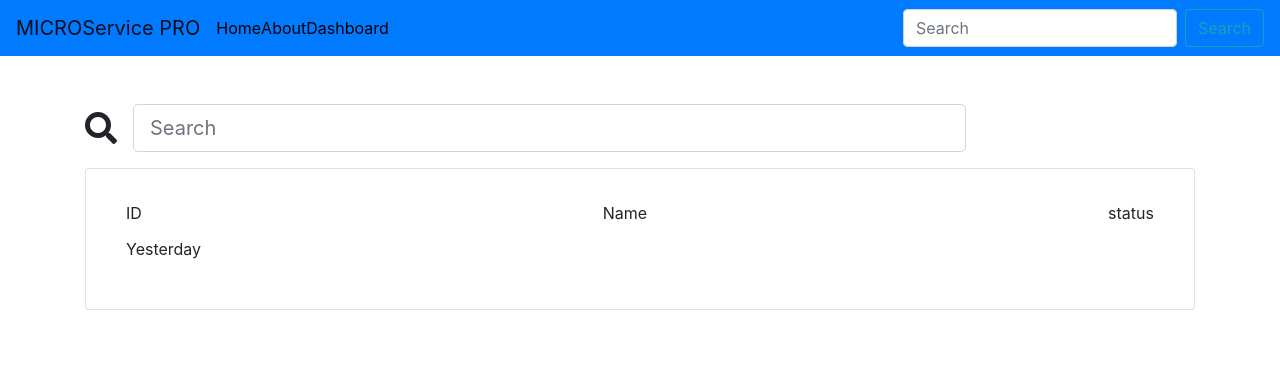
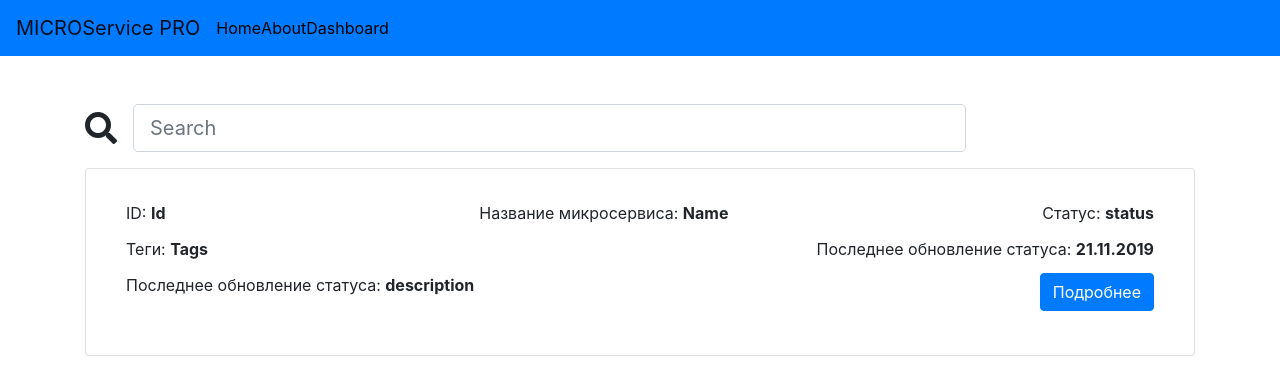
Before and after one commit to victor-sha/micro-sm, a React (Create React App) app: page / in a window 1280 px wide. Shown: the top 392 px of the page. Built offline with nearby package versions, Linux system fonts and the light colour scheme.

Commit message:
поправил плашку сервисов

```diff
--- a/src/MSserviceList.js
+++ b/src/MSserviceList.js
@@ -7,13 +7,18 @@ export class MSserviceList extends React.Component {
         <div className="card list-group-item">
           <div className="card-body">
             <div className="card-title d-flex justify-content-between">
-              <span>ID</span>
-              <span>Name</span>
-              <span>status</span>
+              <span>ID: <b>Id</b></span>
+              <span>Название микросервиса: <b>Name</b></span>
+              <span>Статус: <b>status</b></span>
             </div>
-            <blockquote>
-              Yesterday
-              </blockquote>
+            <div className="card-title d-flex justify-content-between">
+              <span>Теги: <b>Tags</b></span>
+              <span>Последнее обновление статуса: <b>21.11.2019</b></span>
+            </div>
+            <div className="card-title d-flex justify-content-between">
+              <span>Последнее обновление статуса: <b>description</b></span>
+              <button type="button" className="btn btn-primary">Подробнее</button>
+            </div>
           </div>
         </div>
       </ul>
--- a/src/Routes.js
+++ b/src/Routes.js
@@ -35,11 +35,7 @@ export default function BasicExample() {
             <NavLink style={linkStyle} to="/dashboard">Dashboard</NavLink>
           </Nav.Item>
         </Nav>
-            <Form inline>
-                <FormControl type="text" placeholder="Search" className="mr-sm-2" />
-                <Button variant="outline-info">Search</Button>
-            </Form>
-        </Navbar>
+      </Navbar>
 
 
         {/*
```
Also changed, not shown: package.json (line endings or trailing spaces).
